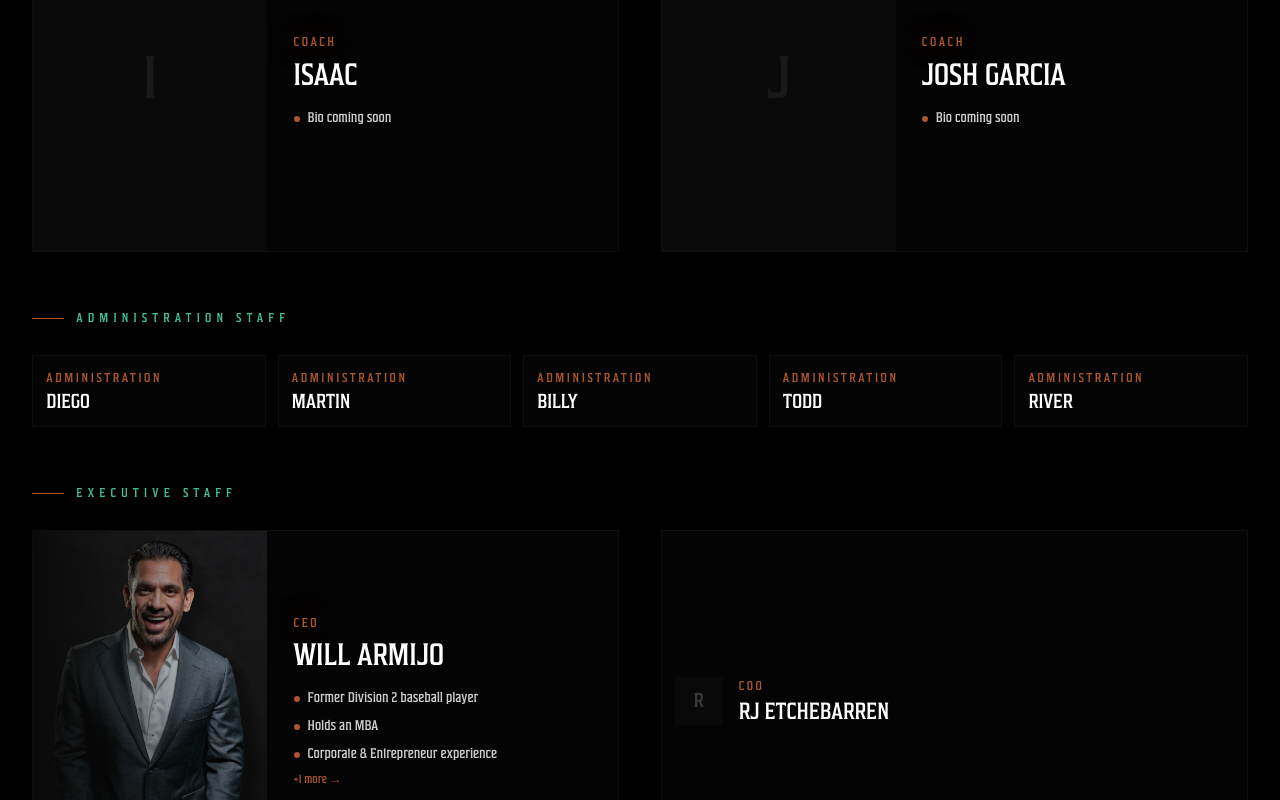
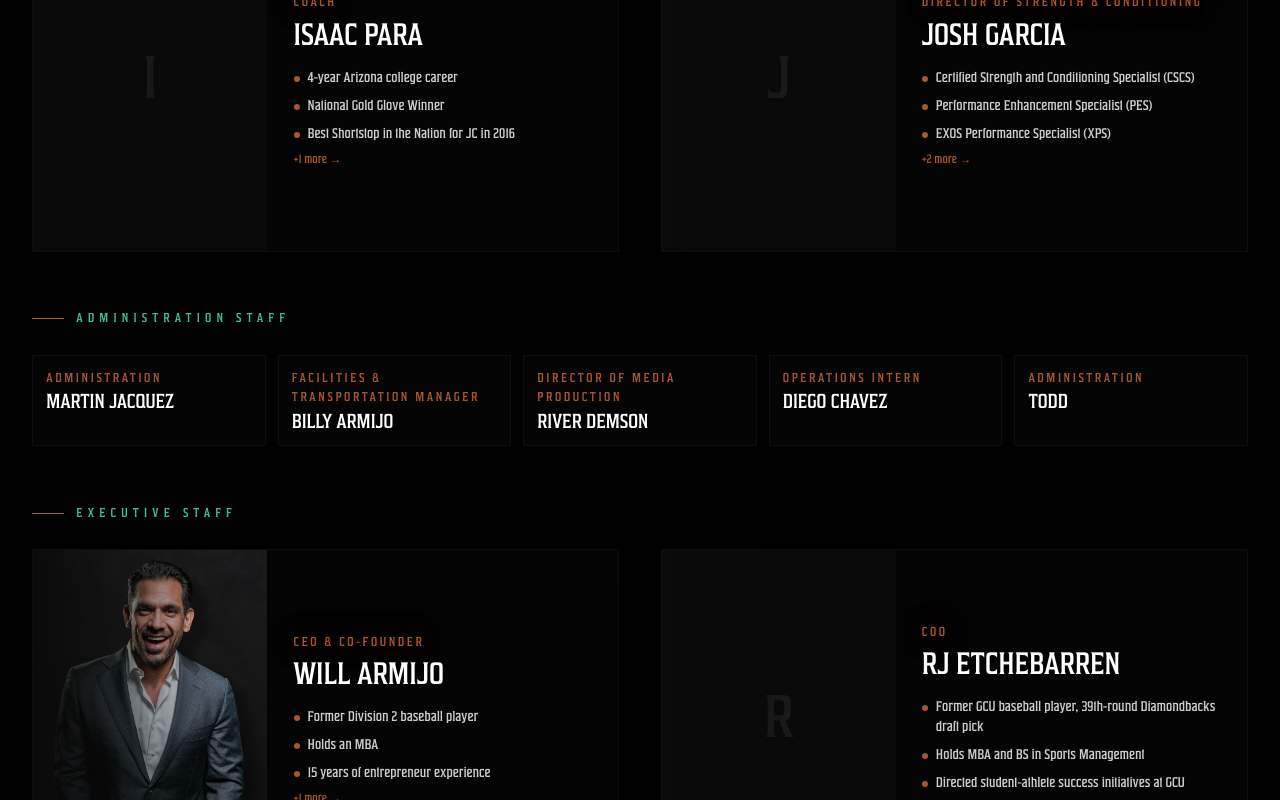
Before and after one commit to riverjordand/elite-eval-page, a React (Vite) app: page /staff in a window 1280 px wide. Shown: the part 1280-2080 px from the top of the page. Built offline with nearby package versions, Linux system fonts and the light colour scheme; the HTML template or start-up script is replaced by a standard one.

Commit message:
Changes
Co-authored-by: riverjordand <262456652+riverjordand@users.noreply.github.com>

```diff
--- a/src/pages/Staff.tsx
+++ b/src/pages/Staff.tsx
@@ -57,42 +57,94 @@ const coachingStaff: StaffMember[] = [
     ],
   },
   {
-    name: "Isaac",
+    name: "Isaac Para",
     title: "Coach",
     credentials: [
-      "Bio coming soon",
+      "4-year Arizona college career",
+      "National Gold Glove Winner",
+      "Best Shortstop in the Nation for JC in 2016",
+      "Savannah Bananas — Banana Ball from 2024–2025",
     ],
   },
   {
     name: "Josh Garcia",
-    title: "Coach",
+    title: "Director of Strength & Conditioning",
     credentials: [
-      "Bio coming soon",
+      "Certified Strength and Conditioning Specialist (CSCS)",
+      "Performance Enhancement Specialist (PES)",
+      "EXOS Performance Specialist (XPS)",
+      "Precision Nutrition Level 1 Coach (Pn1)",
+      "16 years experience as a performance coach",
     ],
   },
 ];
 
 const administrationStaff: StaffMember[] = [
-  { name: "Diego", title: "Administration" },
-  { name: "Martin", title: "Administration" },
-  { name: "Billy", title: "Administration" },
+  {
+    name: "Martin Jacquez",
+    title: "Administration",
+    credentials: [
+      "17+ year U.S. Coast Guard veteran",
+      "Operational leadership in counter-drug and rescue missions",
+      "Barrett Honors College student, Arizona State University",
+      "Double major in Political Science and Public Policy",
+      "Minor in Sports Business",
+    ],
+  },
+  {
+    name: "Billy Armijo",
+    title: "Facilities & Transportation Manager",
+    credentials: [
+      "22 years Gallup Fire Department",
+      "10 years Scottsdale Fire Department",
+      "Former TRT, Hazmat, airport Team",
+      "Former paramedic & EMT",
+      "Former Police Reserve (New Mexico)",
+      "CDL certified",
+    ],
+  },
+  {
+    name: "River Demson",
+    title: "Director of Media Production",
+    credentials: [
+      "Emmy Award-winning sports videographer",
+      "12+ years of professional production experience",
+      "Former content producer for the NBA (Phoenix Suns)",
+      "Former content producer for the NHL (Arizona Coyotes)",
+    ],
+  },
+  {
+    name: "Diego Chavez",
+    title: "Operations Intern",
+    credentials: [
+      "Bio coming soon",
+    ],
+  },
   { name: "Todd", title: "Administration" },
-  { name: "River", title: "Administration" },
 ];
 
 const executiveStaff: StaffMember[] = [
   {
     name: "Will Armijo",
-    title: "CEO",
+    title: "CEO & Co-Founder",
     image: coachWill,
     credentials: [
       "Former Division 2 baseball player",
       "Holds an MBA",
-      "Corporate & Entrepreneur experience",
+      "15 years of entrepreneur experience",
       "Founder of 6 companies",
     ],
   },
-  { name: "RJ Etchebarren", title: "COO" },
+  {
+    name: "RJ Etchebarren",
+    title: "COO",
+    credentials: [
+      "Former GCU baseball player, 39th-round Diamondbacks draft pick",
+      "Holds MBA and BS in Sports Management",
+      "Directed student-athlete success initiatives at GCU",
+      "14+ years corporate and operational leadership experience",
+    ],
+  },
   { name: "Andy Leonard", title: "CFO" },
   { name: "Tyler Thorne", title: "CLO" },
 ];
```
